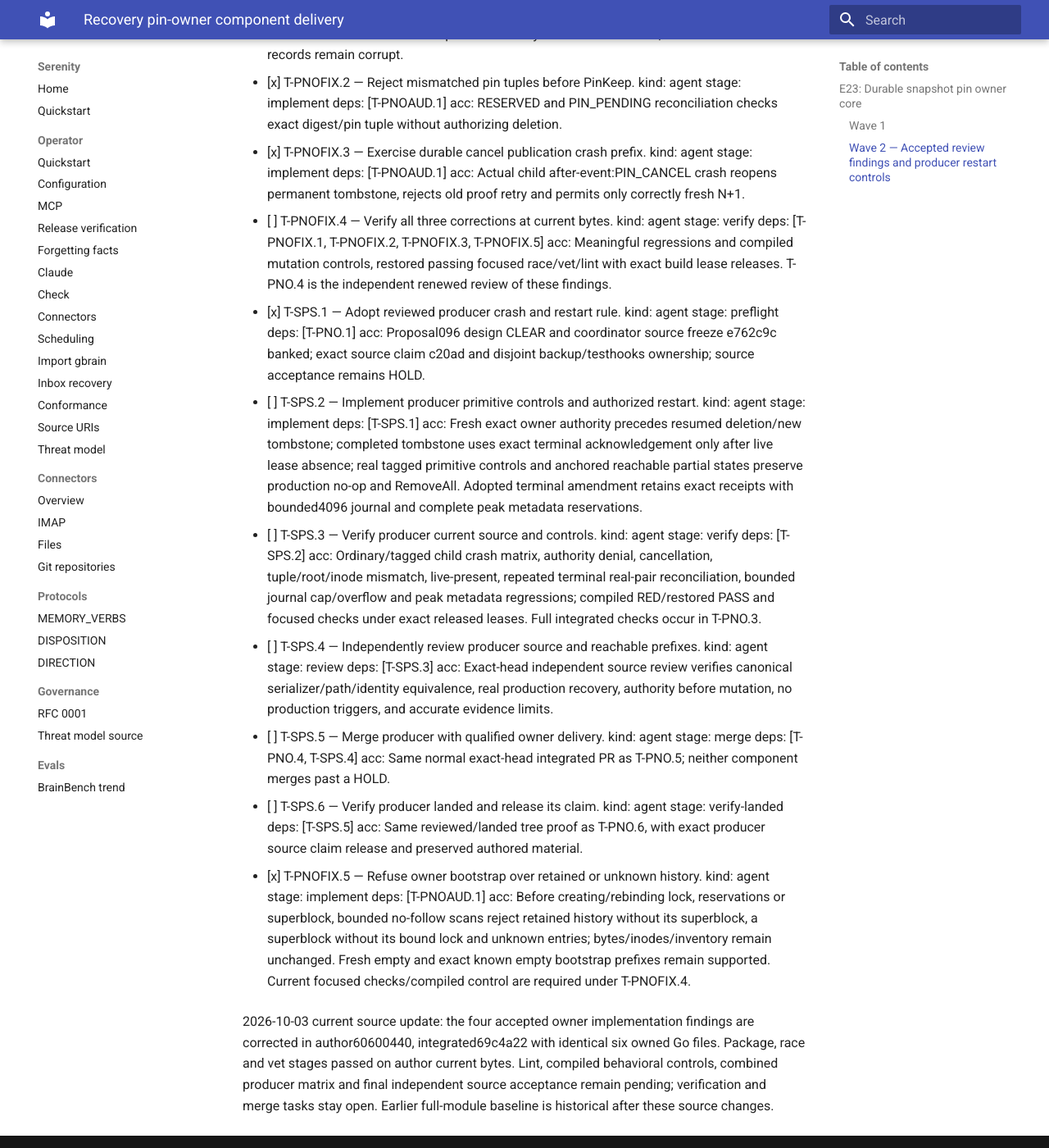
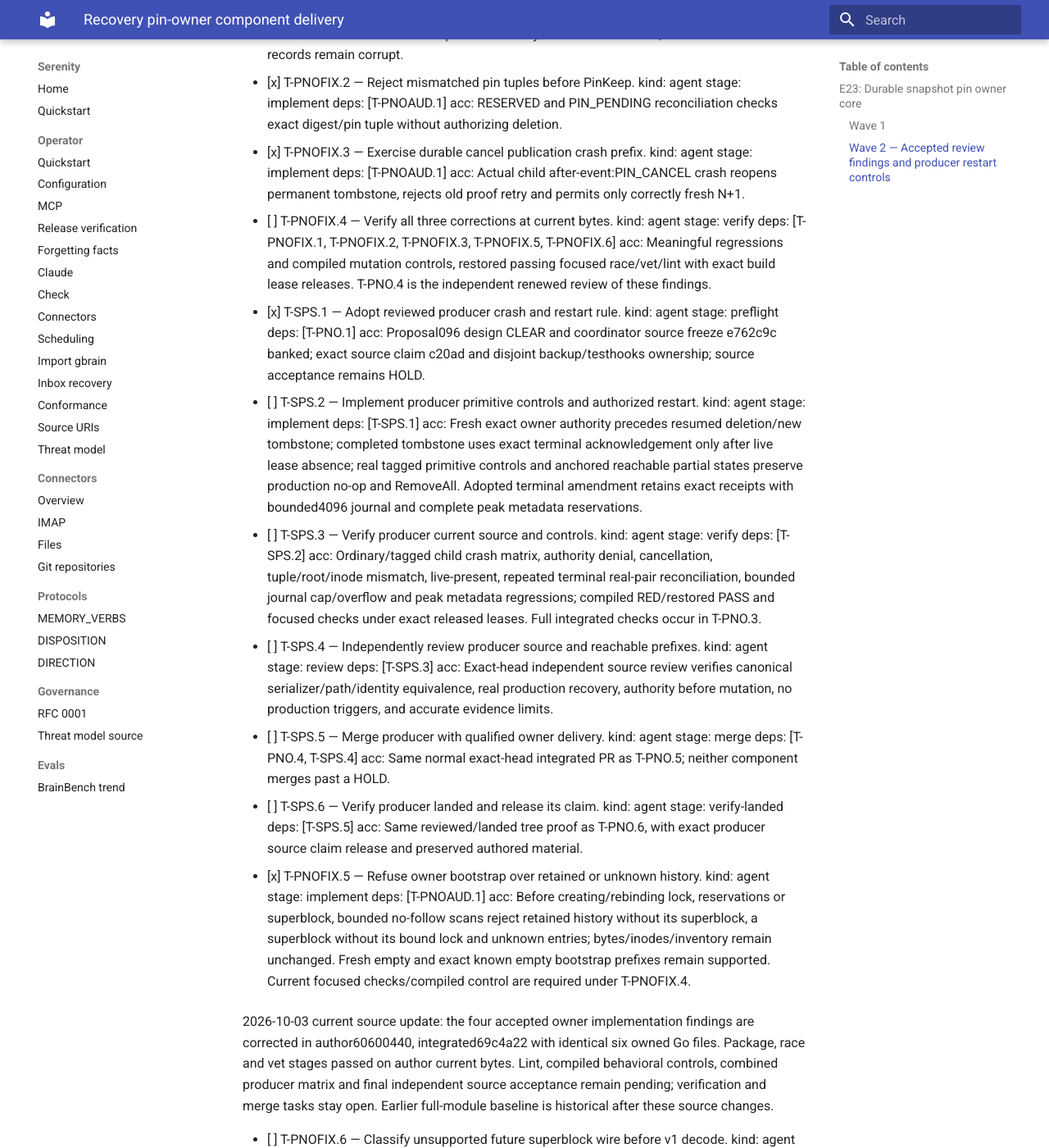
Before and after one commit to sirerun/serenity, an MkDocs documentation site: the page built from docs/plans/recovery-pin-owner-delivery-2026-10-03.md, in a window 1280 px wide and 1400 px high, scrolled down 1133 px. Shown: the whole window at 82% size. Built offline with MkDocs 1.6.1 and Material for MkDocs 9.7.7, drawn with Linux system fonts in a browser that asks for light colours; some of the changed text lies outside the part shown.

Commit message:
Track future superblock decoder review correction

```diff
--- a/docs/plans/recovery-pin-owner-delivery-2026-10-03.md
+++ b/docs/plans/recovery-pin-owner-delivery-2026-10-03.md
@@ -29,7 +29,7 @@
   acc: RESERVED and PIN_PENDING reconciliation checks exact digest/pin tuple without authorizing deletion.
 - [x] T-PNOFIX.3 — Exercise durable cancel publication crash prefix. kind: agent stage: implement deps: [T-PNOAUD.1]
   acc: Actual child after-event:PIN_CANCEL crash reopens permanent tombstone, rejects old proof retry and permits only correctly fresh N+1.
-- [ ] T-PNOFIX.4 — Verify all three corrections at current bytes. kind: agent stage: verify deps: [T-PNOFIX.1, T-PNOFIX.2, T-PNOFIX.3, T-PNOFIX.5]
+- [ ] T-PNOFIX.4 — Verify all three corrections at current bytes. kind: agent stage: verify deps: [T-PNOFIX.1, T-PNOFIX.2, T-PNOFIX.3, T-PNOFIX.5, T-PNOFIX.6]
   acc: Meaningful regressions and compiled mutation controls, restored passing focused race/vet/lint with exact build lease releases. T-PNO.4 is the independent renewed review of these findings.
 - [x] T-SPS.1 — Adopt reviewed producer crash and restart rule. kind: agent stage: preflight deps: [T-PNO.1]
   acc: Proposal096 design CLEAR and coordinator source freeze e762c9c banked; exact source claim c20ad and disjoint backup/testhooks ownership; source acceptance remains HOLD.
@@ -48,3 +48,6 @@
   acc: Before creating/rebinding lock, reservations or superblock, bounded no-follow scans reject retained history without its superblock, a superblock without its bound lock and unknown entries; bytes/inodes/inventory remain unchanged. Fresh empty and exact known empty bootstrap prefixes remain supported. Current focused checks/compiled control are required under T-PNOFIX.4.
 
 2026-10-03 current source update: the four accepted owner implementation findings are corrected in author60600440, integrated69c4a22 with identical six owned Go files. Package, race and vet stages passed on author current bytes. Lint, compiled behavioral controls, combined producer matrix and final independent source acceptance remain pending; verification and merge tasks stay open. Earlier full-module baseline is historical after these source changes.
+
+- [ ] T-PNOFIX.6 — Classify unsupported future superblock wire before v1 decode. kind: agent stage: implement deps: [T-PNOAUD.1]
+  acc: Bounded syntactic version parsing precedes strict v1 superblock decoding; positive unsupported uint64 versions with future extension fields return Unavailable without mutation, while missing, zero, duplicate, malformed and overflowing versions remain corrupt. Active operations and reopening preserve superblock, lock and history bytes/inodes on refusal.
```
